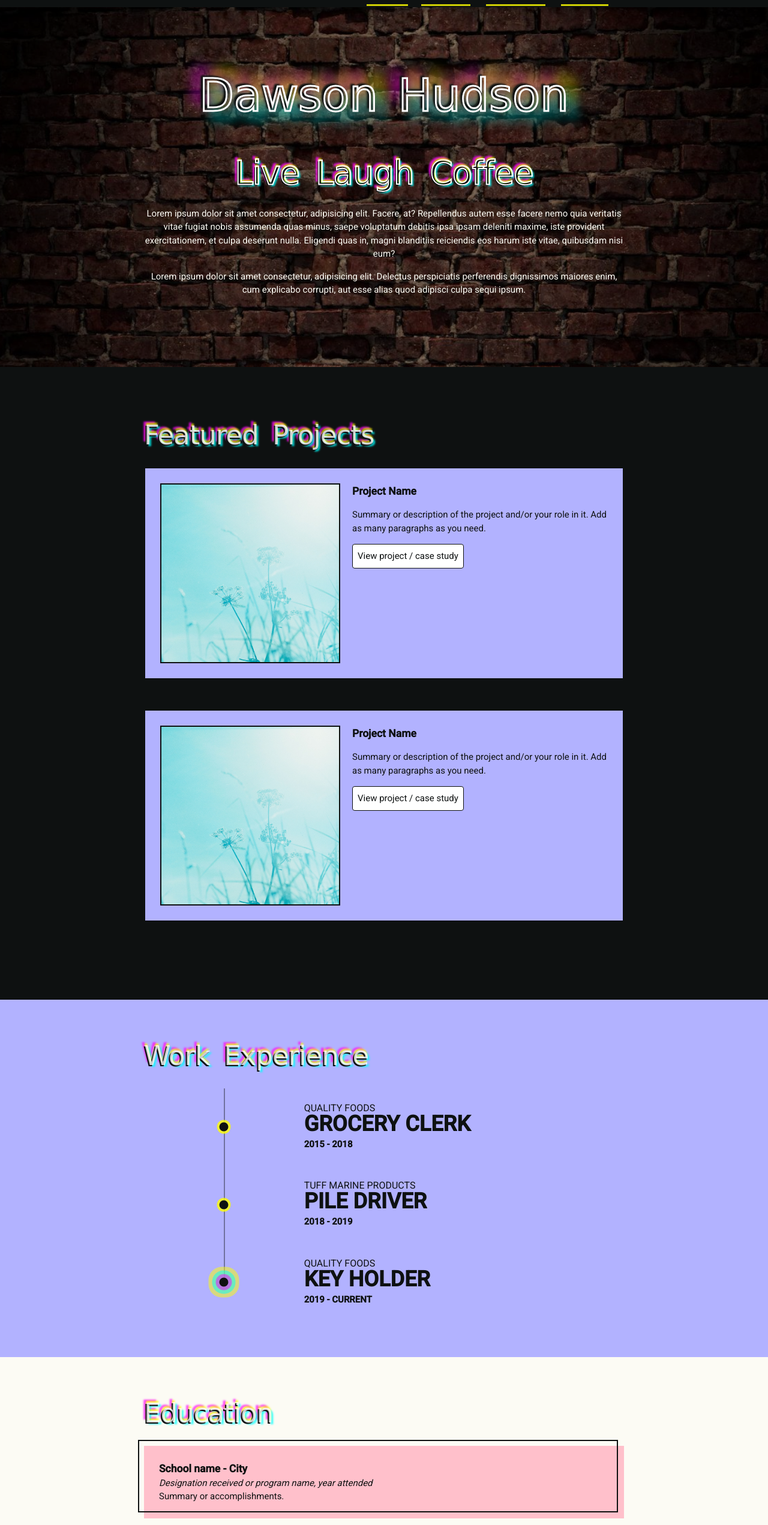
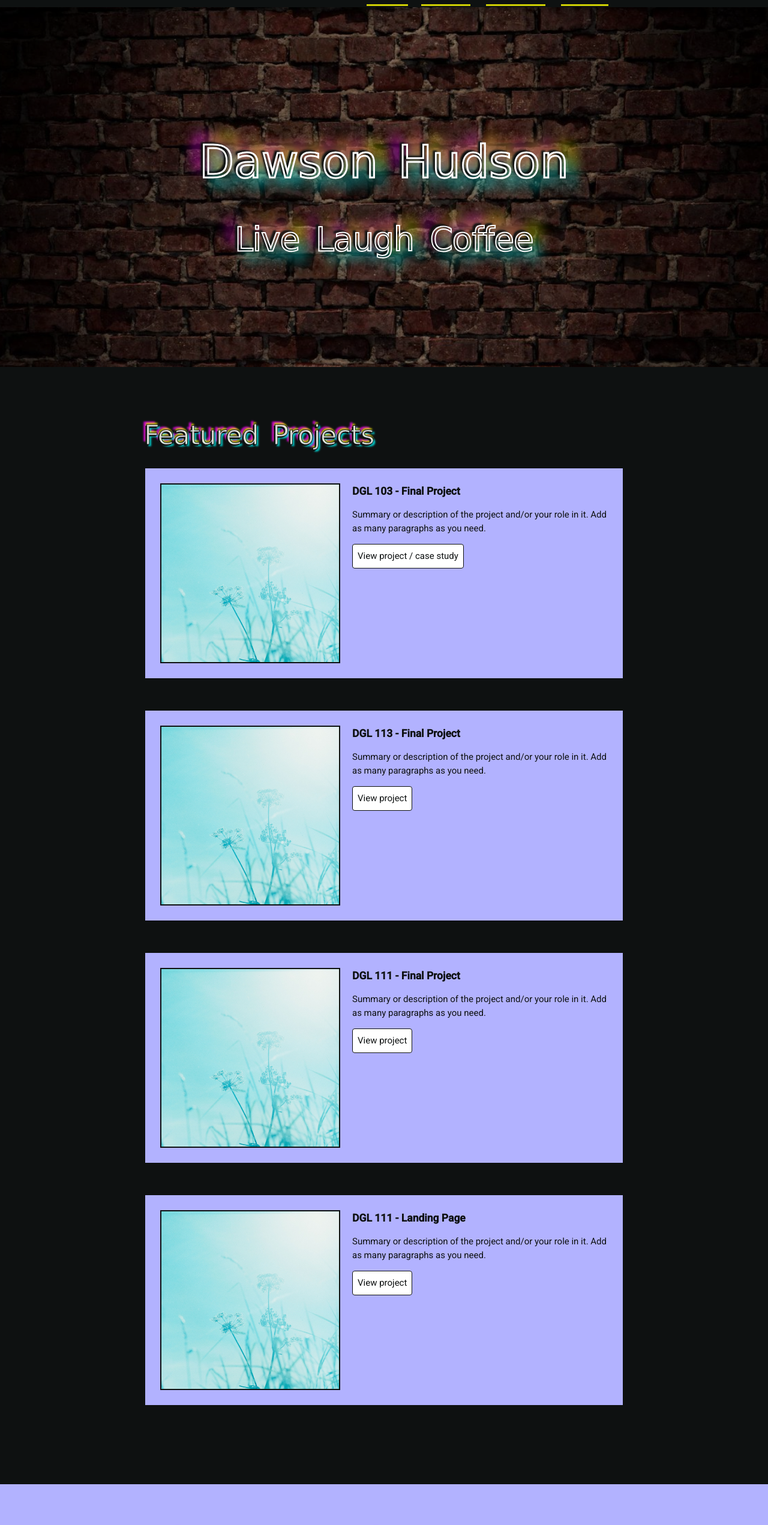
Before and after one commit to nic-dgl203-2023FA/assignment1a-Dhuds1, a plain HTML site: page index.html in a window 1280 px wide. Shown: the part 44-2587 px from the top of the page at 60% size. Drawn offline with Linux system fonts and the light colour scheme; a web font is replaced by a local one.

Commit message:
Add more projects

```diff
--- a/css/style.css
+++ b/css/style.css
@@ -62,6 +62,7 @@ h2 {
                 -5px -5px 3px var(--color_magenta);
     margin: 0;
     margin-bottom: 20px;
+    -webkit-text-stroke: 1px var(--color_charGray);
 }
 h1 {
     font-size: 75px;
@@ -107,6 +108,33 @@ footer, header {
     color: transparent;
     font-size: 55px;
     -webkit-text-stroke: 2px #ffffff;
+}
+.section__titles {
+    text-transform: uppercase;
+}
+.section__titles h4 {
+    font-size: 3.6rem;
+    margin: 0;
+    line-height: 1;
+    margin-bottom: 5px;
+}
+.section__titles h3{
+    font-size: 1.6rem;
+    font-weight: 300;
+    margin: 0;
+    padding: 0;
+    line-height: 1;
+}
+.section__titles p {
+    font-weight: 600;
+}
+.section__paragraph p{
+    font-weight: 500;
+}
+.flex-center-center {
+    display: flex;
+    justify-content: center;
+    align-items: center;
 }
 /* NAV BAR Styles
 ----------------------------------*/
@@ -164,8 +192,10 @@ nav ul li a, .nav__list--logo h2{
     height: 600px;
 }
 header{
+    height: 600px;
     width: 100%;
     color: var(--color_white);
+
     position: fixed;
     z-index: -3;
 }
@@ -199,9 +229,6 @@ header{
     display: inline-block;
     border: 1px solid var(--color_charGray);
 }
-.projects .btn:hover {
-    background-color: rgba(47, 48, 97,);
-}
 .projectItem {
     color: var(--color_charGray);
     background-color: #b2b2ff;
@@ -222,7 +249,6 @@ section.jobItem { /* Needs higher specificity to override section > divider. Cou
     padding: 0;
     grid-template-columns: 1fr 2fr;
     position: relative;
-    text-transform: uppercase;
     position: relative;
     border: none;
 }
@@ -232,22 +258,6 @@ section.jobItem { /* Needs higher specificity to override section > divider. Cou
 }
 .jobItem > * {
     grid-column: 2;
-}
-.jobDetail h4 {
-    font-size: 3.6rem;
-    margin: 0;
-    line-height: 1;
-    margin-bottom: 5px;
-}
-.jobDetail h3{
-    font-size: 1.6rem;
-    font-weight: 300;
-    margin: 0;
-    padding: 0;
-    line-height: 1;
-}
-.jobDetail p {
-    font-weight: 600;
 }
 .jobItem--timeline {
     width: 100%;
@@ -300,6 +310,7 @@ section.jobItem { /* Needs higher specificity to override section > divider. Cou
     color: var(--color_charGray);
     background-color: pink;
     padding: 25px;
+    margin: auto;
 
     position: relative;
 }
@@ -312,12 +323,6 @@ section.jobItem { /* Needs higher specificity to override section > divider. Cou
     left: -10px;
     transform:scale(1);
     border: 2px solid var(--color_charGray);
-}
-.education h3 {
-    margin: 0;
-}
-.education p {
-   width: 60%;
 }
 /* CONTACT INFO  Styles
 ----------------------------------*/
@@ -354,7 +359,6 @@ Js camelCase, php snack_case, css B.E.M
     transition: box-shadow 300ms ease-in-out, border 300ms ease-in-out, transform 300ms ease-in-out;
 }
 .animation__pop-out:hover {
-    cursor: url(../images/drag_click_FILL1_wght300_GRAD200_opsz24.png) 1 1, not-allowed;
     box-shadow: 10px 10px 0 0 var(--color_yellow);
     transform: translate(-10px, -10px);
     transition: all 300ms ease-in-out;
--- a/index.html
+++ b/index.html
@@ -34,16 +34,12 @@
       <div tabindex="-1" class="heroBlock"><!-- Used for block spacing -->
         <div class="backgroundWall">
         </div>
-        <header class="">
-          <div class="contentWrap padding-bottom--none">
+        <header class="flex-center-center">
+          <div class=" contentWrap padding-bottom--none">
             <span>
-
               <h1 class="animation__title--text-shadow outline--text-stroke-bold">Dawson Hudson</h1>
-              <h2 class="outline--text-stroke-light margin--none">Live Laugh Coffee</h2>
-
+              <h2 class="animation__title--text-shadow outline--text-stroke-light margin--none">Live Laugh Coffee</h2>
             </span>
-            <p>Lorem ipsum dolor sit amet consectetur, adipisicing elit. Facere, at? Repellendus autem esse facere nemo quia veritatis vitae fugiat nobis assumenda quas minus, saepe voluptatum debitis ipsa ipsam deleniti maxime, iste provident exercitationem, et culpa deserunt nulla. Eligendi quas in, magni blanditiis reiciendis eos harum iste vitae, quibusdam nisi eum?</p>
-            <p>Lorem ipsum dolor sit amet consectetur, adipisicing elit. Delectus perspiciatis perferendis dignissimos maiores enim, cum explicabo corrupti, aut esse alias quod adipisci culpa sequi ipsum.</p>
           </div>
         </header>
       </div>
@@ -56,16 +52,30 @@
             <!-- Copy the whole <section> block to add more projects. -->
               <section class="projectItem animation__pop-out animation__slice-corners">
                 <img class="" src="images/annie-spratt-unsplash.jpg" alt="A very blue image of a deep blue sky and a blue dandelion, the last one of the season.">
-                <h3>Project Name</h3>
+                <h3>DGL 103 - Final Project</h3>
                 <p>Summary or description of the project and/or your role in it. Add as many paragraphs as you need.</p>
                 <a class="btn animation__color-split" href="#" target="_blank">View project / case study</a>
               </section>
 
               <section class="projectItem animation__pop-out animation__slice-corners">
                 <img class="" src="images/annie-spratt-unsplash.jpg" alt="A very blue image of a deep blue sky and a blue dandelion, the last one of the season.">
-                <h3>Project Name</h3>
+                <h3>DGL 113 - Final Project</h3>
                 <p>Summary or description of the project and/or your role in it. Add as many paragraphs as you need.</p>
-                <a class="btn animation__color-split" href="#" target="_blank">View project / case study</a>
+                <a class="btn animation__color-split" href="#" target="_blank">View project</a>
+              </section>
+
+              <section class="projectItem animation__pop-out animation__slice-corners">
+                <img class="" src="images/annie-spratt-unsplash.jpg" alt="A very blue image of a deep blue sky and a blue dandelion, the last one of the season.">
+                <h3>DGL 111 - Final Project</h3>
+                <p>Summary or description of the project and/or your role in it. Add as many paragraphs as you need.</p>
+                <a class="btn animation__color-split" href="#" target="_blank">View project</a>
+              </section>
+
+              <section class="projectItem animation__pop-out animation__slice-corners">
+                <img class="" src="images/annie-spratt-unsplash.jpg" alt="A very blue image of a deep blue sky and a blue dandelion, the last one of the season.">
+                <h3>DGL 111 - Landing Page</h3>
+                <p>Summary or description of the project and/or your role in it. Add as many paragraphs as you need.</p>
+                <a class="btn animation__color-split" href="https://xd.adobe.com/view/26617ee6-4032-4d3b-9c1f-6fff6475a3cf-7332/" target="_blank">View project</a>
               </section>
             <!-- End of Project block. -->
 
@@ -75,7 +85,7 @@
 
           <!-- ***********************  WORK EXPERIENCE  *********************** -->
           <section id="experience" class="workExperience">
-            <div class="contentWrap itemDetails divider">
+            <div class="contentWrap itemDetails divider section__titles">
               <h2>Work Experience</h2>
               <!-- Copy this whole <section> block to add more jobs. -->
               <section class="jobItem">
@@ -124,13 +134,14 @@
             <section id="education" class="education">
               <div class="contentWrap itemDetails">
 
-                <h2>Education</h2>
+                <h2 class="title__dark">Education</h2>
 
                 <!-- Copy this whole <section> block to add more schools. -->
-                  <section class="educationItem">
-                    <h3>School name - City</h3>
-                    <p>Designation received or program name, year attended</p>
-                    <p>Summary or accomplishments.</p>
+                  <section class="educationItem section__titles section__paragraph">
+                    <h3>Courtenay </h3>
+                    <h4>North Island College</h4>
+                    <p>2023 - current</p>
+                    <p>Dean's Honoroll </p>
                   </section>
                   <!-- End of School block. -->
                 </div>
```
